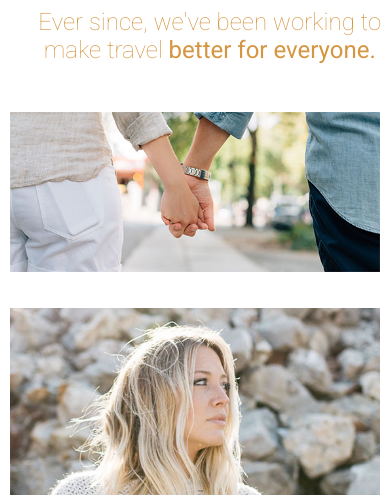
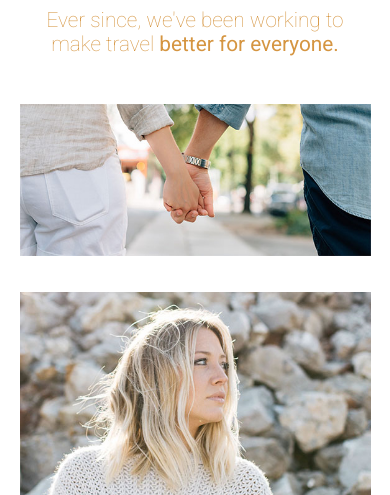
Before and after one commit to Darsh2987/travel-site, a website built with webpack: page src/index.html in a window 390 px wide. Shown: the part 605-1100 px from the top of the page. Built offline with nearby package versions, Linux system fonts and the light colour scheme.

Commit message:
adjust responsive styles

```diff
--- a/src/assets/scss/modules/_our-beginning.scss
+++ b/src/assets/scss/modules/_our-beginning.scss
@@ -67,7 +67,7 @@
 
 @media screen and (max-width: 1000px) {
   .our-beginning {
-    width: 95%;
+    width: 90%;
     margin: 3rem auto;
 
     &--main-image img {
@@ -107,8 +107,8 @@
       }
 
       h3 {
-        font-size: 1.5em;
-        width: 400px;
+        font-size: 1.3em;
+        width: 300px;
       }
     }
   }
```
